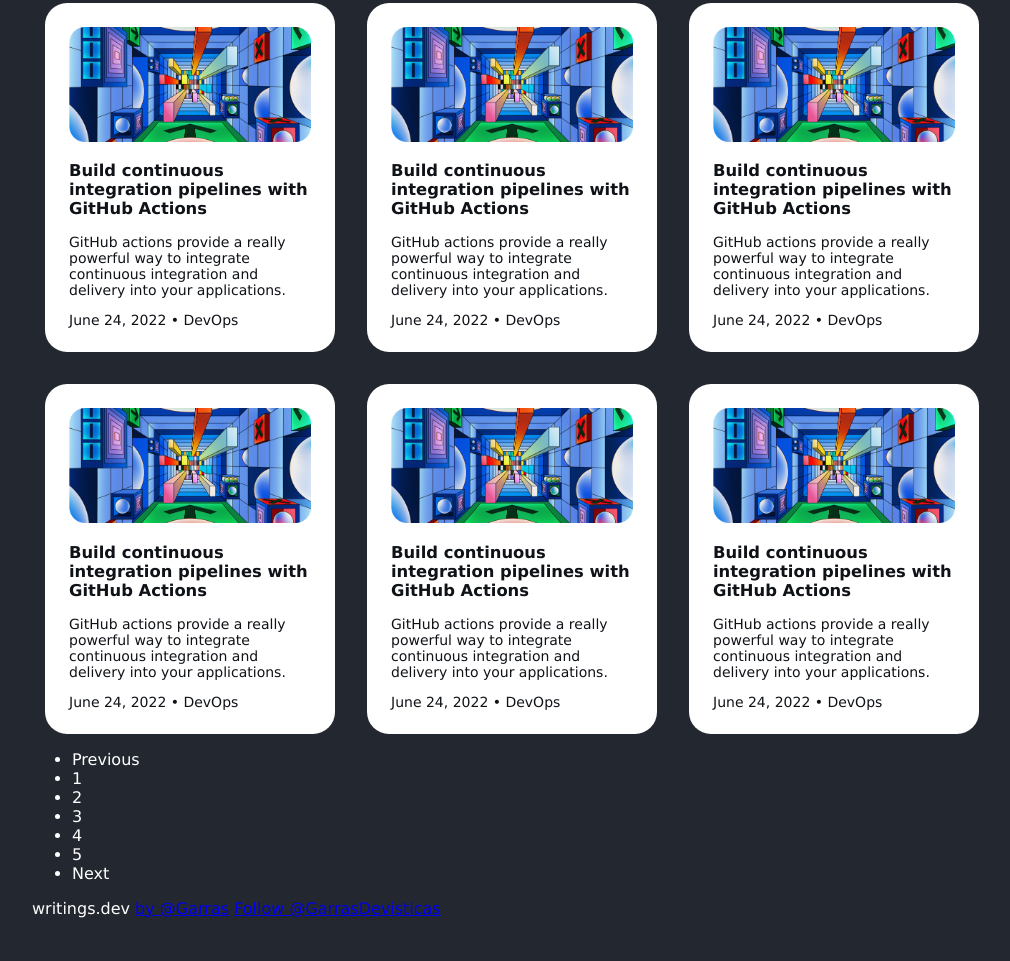
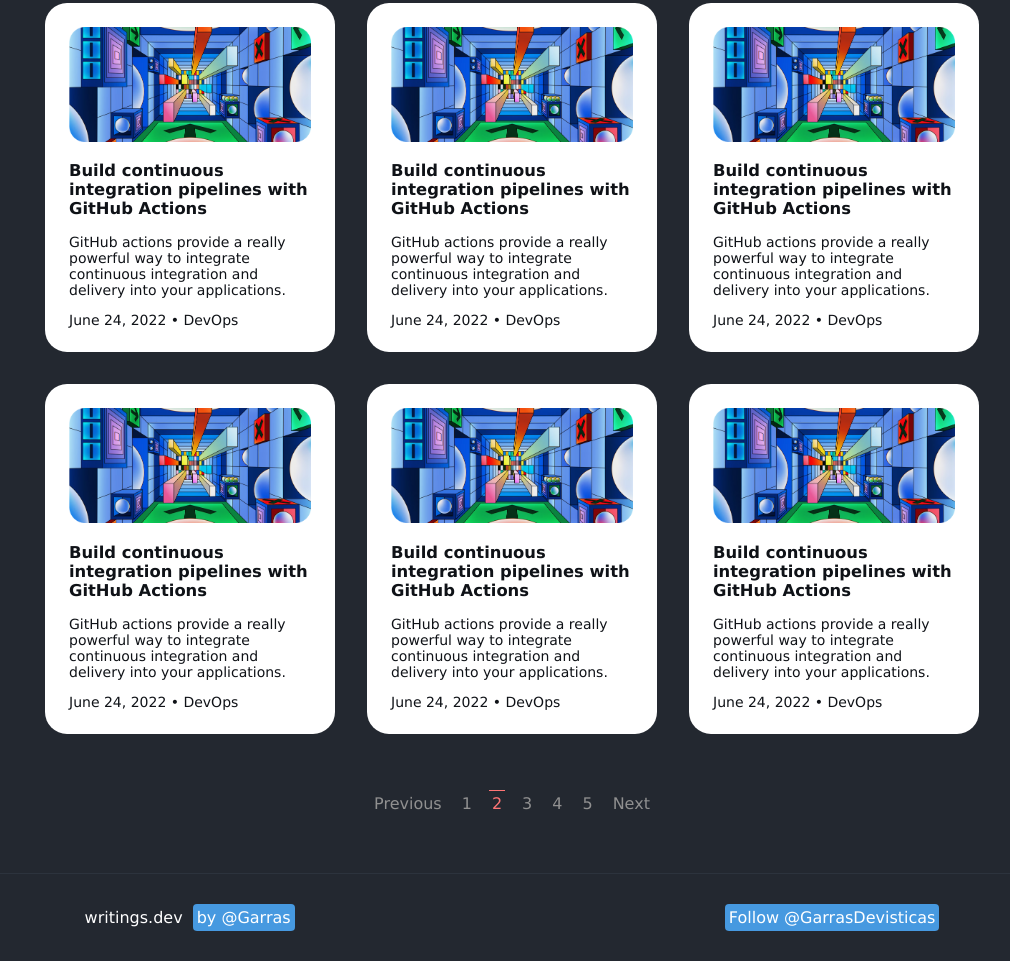
Before and after one commit to gabrielramos731/Aprendizado-web, a plain HTML site: page writing-dev/index.html in a window 1280 px wide. Shown: the part 849-1810 px from the top of the page, without its empty margins (128-1138 px from the left). Before the commit the page ends 1767 px from the top, so only its background shows below. Drawn offline with Linux system fonts and the light colour scheme.

Commit message:
feat: add the final css

```diff
--- a/writing-dev/estilos/estiloc.css
+++ b/writing-dev/estilos/estiloc.css
@@ -12,7 +12,6 @@
     background-color: #232830;
     font-family: 'Lucida Sans', 'Lucida Sans Regular', 'Lucida Grande', 'Lucida Sans Unicode', Geneva, Verdana, sans-serif;
 }
-
 
 .banner nav{
     display: flex;
@@ -60,7 +59,8 @@
 }
 
 .courses{
-    width: 100%;
+    width: 100vw;
+    margin-left: calc(-50vw + 50%);
     border-top: 1px solid #2c333d;
 }
 
@@ -111,3 +111,54 @@
 .hero img{
     width: 100%;
 }
+
+.pagination{
+    margin: 60px 0;
+}
+
+.pagination ul{
+    display: flex;
+    gap: 14px;
+    justify-content: center;
+    padding: 0;
+    list-style: none;
+}
+
+.pagination a{
+    padding: 3px;
+    text-decoration: none;
+    color: #909090;
+}
+
+.pagination--highlight{
+    color: #FF7575 !important;
+    border-top: 1px solid;
+}
+
+.pagination--active{
+    pointer-events: none;
+}
+
+.pagination a:hover{
+    text-decoration: underline 1px #909090;
+}
+
+.under-footer{
+    display: flex;
+    justify-content: space-around;
+    align-items: center;
+    width: 100vw;
+    min-width: fit-content;
+    margin-left: calc(-50vw + 50%);
+    padding: 30px 0;
+    border-top: 1px solid #2c333d;
+}
+
+.under-footer a:any-link{
+    text-decoration: none;
+    padding: 4px;
+    border-radius: 4px;
+    background-color: #4699E0;
+    color: #fff;
+    margin-left: 5px;
+}
--- a/writing-dev/index.html
+++ b/writing-dev/index.html
@@ -10,27 +10,27 @@
         <nav>
             <p>writings.dev</p>
             <ul>
-                <a href="/">categories</a>
-                <a href="/">articles</a>
-                <a href="/">about</a>
+                <a href="#">categories</a>
+                <a href="#">articles</a>
+                <a href="#">about</a>
             </ul>
         </nav>
         <div>
             <img src="imgs/logo.png" alt="" width="134" height="144">
-            <h1>Writing for Developers</h1>
+            <h1>Writings for Developers</h1>
             <p>Curated collection of articles for busy developers</p>
         </div>
     </header>
 
     <nav class="courses">
         <ul>
-            <li><a href="/">JavaScript</a></li>
-            <li><a href="/">DevOps</a></li>
-            <li><a href="/">Cloud</a></li>
-            <li><a href="/">Terraform</a></li>
-            <li><a href="/">Architecture</a></li>
-            <li><a href="/">Scalability</a></li>
-            <li><a href="/">Explainers</a></li>
+            <li><a href="#">JavaScript</a></li>
+            <li><a href="#">DevOps</a></li>
+            <li><a href="#">Cloud</a></li>
+            <li><a href="#">Terraform</a></li>
+            <li><a href="#">Architecture</a></li>
+            <li><a href="#">Scalability</a></li>
+            <li><a href="#">Explainers</a></li>
         </ul>
     </nav>
 
@@ -93,20 +93,20 @@
 
     <nav class="pagination">
         <ul>
-            <li>Previous</li>
-            <li>1</li>
-            <li>2</li>
-            <li>3</li>
-            <li>4</li>
-            <li>5</li>
-            <li>Next</li>
+            <li><a href="#">Previous</a></li>
+            <li><a href="#">1</a></li>
+            <li><a href="#" class="pagination--highlight pagination--active">2</a></li>
+            <li><a href="#">3</a></li>
+            <li><a href="#">4</a></li>
+            <li><a href="#">5</a></li>
+            <li><a href="#">Next</a></li>
         </ul>
     </nav>
 
-    <footer>
-        <span>writings.dev</span>
-        <a href="/">by @Garras</a>
-        <a href="/">Follow @GarrasDevisticas</a>
+    <footer class="under-footer">
+        <span>writings.dev <a href="#">by @Garras</a></span>
+
+        <a href="#">Follow @GarrasDevisticas</a>
     </footer>
 </body>
 </html>
```
